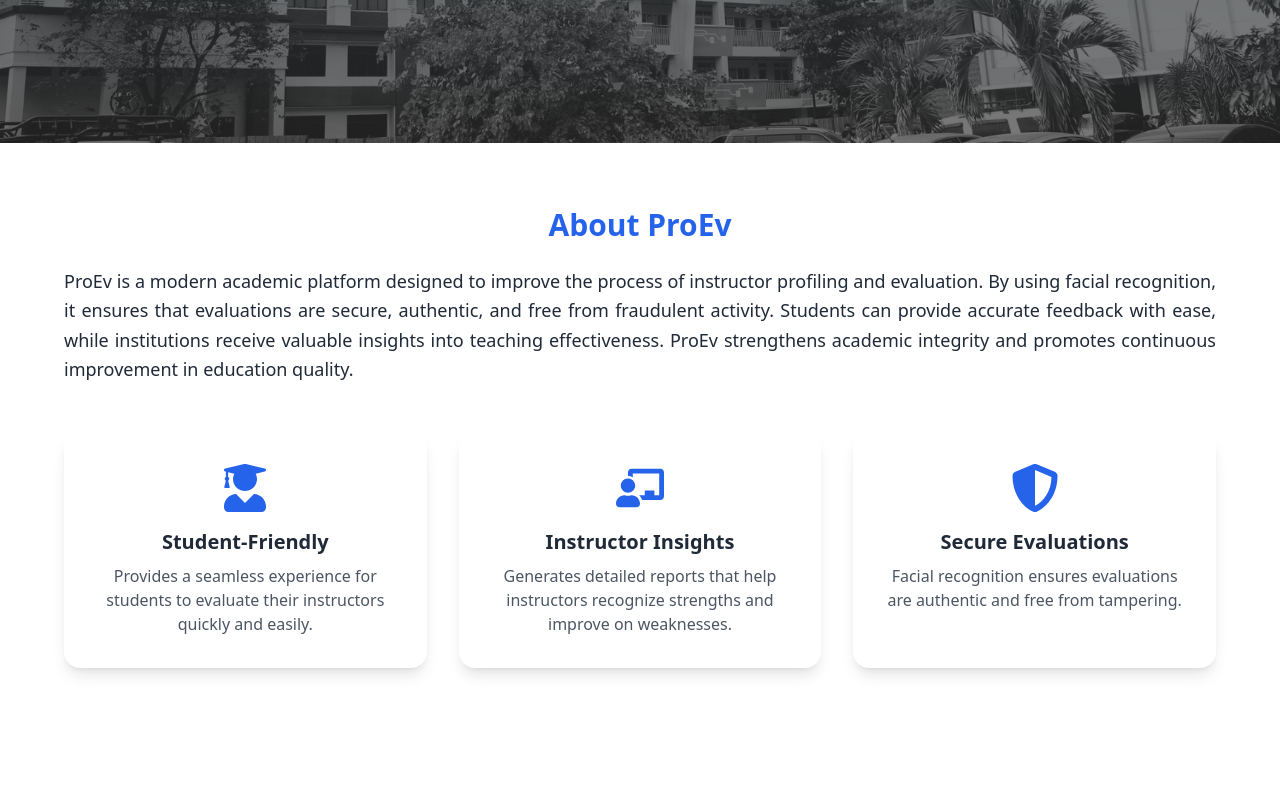
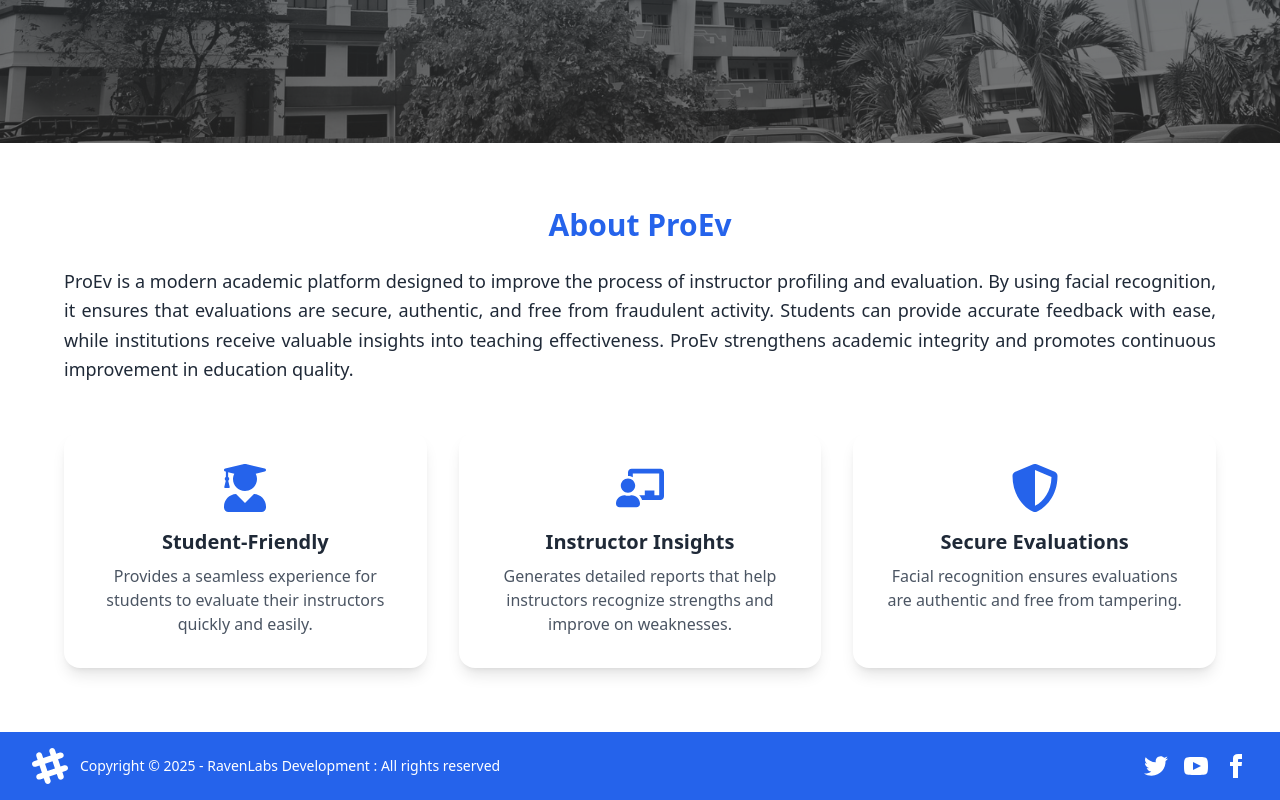
Before and after one commit to rexshimura/Instructor_Evaluation_System_with_Facial_Recognition, a React (Create React App) app in the folder frontend/: page / in a window 1280 px wide. Shown: the part 657-1457 px from the top of the page. Before the commit the page ends 1389 px from the top, so only its background shows below. Built offline with nearby package versions, Linux system fonts and the light colour scheme.

Commit message:
footer for landing - temp

```diff
--- /dev/null
+++ b/frontend/src/components/module_layout/GeneralFooter.js
@@ -0,0 +1,83 @@
+import React from 'react';
+
+// --- Reusable SVG/Icon Component ---
+const SvgIcon = ({ pathD, ariaLabel, href }) => (
+    // Updated text color to white for better contrast against the blue background
+    <a
+        href={href}
+        aria-label={ariaLabel}
+        className="text-white hover:text-gray-200 transition duration-300"
+    >
+        <svg
+            xmlns="http://www.w3.org/2000/svg"
+            width="24"
+            height="24"
+            viewBox="0 0 24 24"
+            className="fill-current"
+        >
+            <path d={pathD} />
+        </svg>
+    </a>
+);
+
+// --- Data for Social Icons (Unchanged) ---
+const socialIconsData = [
+    {
+        name: 'Twitter',
+        href: '#',
+        path: 'M24 4.557c-.883.392-1.832.656-2.828.775 1.017-.609 1.798-1.574 2.165-2.724-.951.564-2.005.974-3.127 1.195-.897-.957-2.178-1.555-3.594-1.555-3.179 0-5.515 2.966-4.797 6.045-4.091-.205-7.719-2.165-10.148-5.144-1.29 2.213-.669 5.108 1.523 6.574-.806-.026-1.566-.247-2.229-.616-.054 2.281 1.581 4.415 3.949 4.89-.693.188-1.452.232-2.224.084.626 1.956 2.444 3.379 4.6 3.419-2.07 1.623-4.678 2.348-7.29 2.04 2.179 1.397 4.768 2.212 7.548 2.212 9.142 0 14.307-7.721 13.995-14.646.962-.695 1.797-1.562 2.457-2.549z',
+    },
+    {
+        name: 'YouTube',
+        href: '#',
+        path: 'M19.615 3.184c-3.604-.246-11.631-.245-15.23 0-3.897.266-4.356 2.62-4.385 8.816.029 6.185.484 8.549 4.385 8.816 3.6.245 11.626.246 15.23 0 3.897-.266 4.356-2.62 4.385-8.816-.029-6.185-.484-8.549-4.385-8.816zm-10.615 12.816v-8l8 3.993-8 4.007z',
+    },
+    {
+        name: 'Facebook',
+        href: '#',
+        path: 'M9 8h-3v4h3v12h5v-12h3.642l.358-4h-4v-1.667c0-.955.192-1.333 1.115-1.333h2.885v-5h-3.808c-3.596 0-5.192 1.583-5.192 4.615v3.385z',
+    },
+];
+
+export default function GeneralFooter() {
+    // 🎨 The background color class is changed here:
+    // from bg-gray-900 to bg-[#2563EB] using Tailwind's arbitrary value syntax.
+    // The text color is also changed to text-white for maximum contrast.
+    return (
+        <footer className="w-full bg-[#2563EB] text-white py-4 px-6 md:px-8">
+            <div className="max-w-7xl mx-auto flex flex-col sm:flex-row justify-between items-center space-y-4 sm:space-y-0">
+
+                {/* Left Section: Logo and Copyright */}
+                <aside className="flex items-center space-x-3 flex-shrink-0 min-w-0">
+                    {/* Brand Icon SVG */}
+                    <svg
+                        width="36"
+                        height="36"
+                        viewBox="0 0 24 24"
+                        xmlns="http://www.w3.org/2000/svg"
+                        fillRule="evenodd"
+                        clipRule="evenodd"
+                        className="fill-current text-white"
+                    >
+                        <path
+                            d="M22.672 15.226l-2.432.811.841 2.515c.33 1.019-.209 2.127-1.23 2.456-1.15.325-2.148-.321-2.463-1.226l-.84-2.518-5.013 1.677.84 2.517c.391 1.203-.434 2.542-1.831 2.542-.88 0-1.601-.564-1.86-1.314l-.842-2.516-2.431.809c-1.135.328-2.145-.317-2.463-1.229-.329-1.018.211-2.127 1.231-2.456l2.432-.809-1.621-4.823-2.432.808c-1.355.384-2.558-.59-2.558-1.839 0-.817.509-1.582 1.327-1.846l2.433-.809-.842-2.515c-.33-1.02.211-2.129 1.232-2.458 1.02-.329 2.13.209 2.461 1.229l.842 2.515 5.011-1.677-.839-2.517c-.403-1.238.484-2.553 1.843-2.553.819 0 1.585.509 1.85 1.326l.841 2.517 2.431-.81c1.02-.33 2.131.211 2.461 1.229.332 1.018-.21 2.126-1.23 2.456l-2.433.809 1.622 4.823 2.433-.809c1.242-.401 2.557.484 2.557 1.838 0 .819-.51 1.583-1.328 1.847m-8.992-6.428l-5.01 1.675 1.619 4.828 5.011-1.674-1.62-4.829z"
+                        ></path>
+                    </svg>
+                    <p className="text-sm">Copyright &copy; {new Date().getFullYear()} - RavenLabs Development : All rights reserved</p>
+                </aside>
+
+                {/* Right Section: Social Links */}
+                <nav className="flex space-x-4">
+                    {socialIconsData.map((icon) => (
+                        <SvgIcon
+                            key={icon.name}
+                            href={icon.href}
+                            ariaLabel={`Link to our ${icon.name} profile`}
+                            pathD={icon.path}
+                        />
+                    ))}
+                </nav>
+            </div>
+        </footer>
+    );
+}
--- a/frontend/src/pages/Landing.js
+++ b/frontend/src/pages/Landing.js
@@ -4,6 +4,7 @@
 import { Link } from "react-router-dom";
 import { FaUserGraduate, FaChalkboardTeacher, FaShieldAlt } from "react-icons/fa";
 import ScrollToTopButton from "../components/module_feedback/ScrollToTopButton";
+import GeneralFooter from "../components/module_layout/GeneralFooter";
 
 export default function LandingPage() {
   const [isDropdownOpen, setIsDropdownOpen] = useState(false);
@@ -127,6 +128,7 @@
         </div>
       </section>
       <ScrollToTopButton />
+      <GeneralFooter/>
     </div>
   );
 }
```
